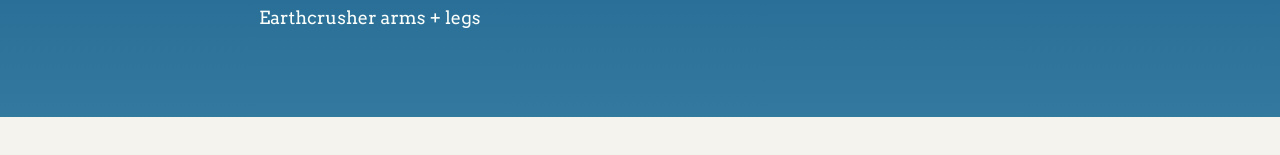
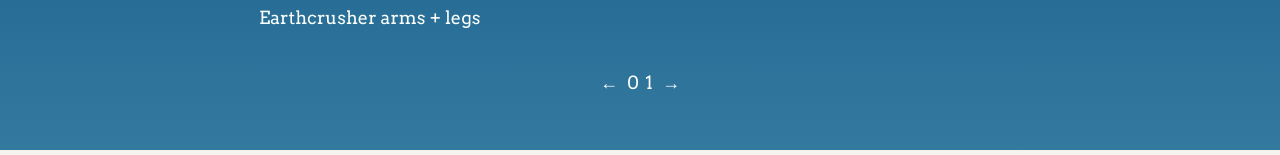
Before and after one commit to amarrazza/alphapillsreact, a React (Create React App) app: page /gallery/0 in a window 1280 px wide. Shown: the part 1432-1587 px from the top of the page. Built offline with nearby package versions, Linux system fonts and the light colour scheme.

Commit message:
gallery nav

```diff
--- a/public/index.html
+++ b/public/index.html
@@ -2,7 +2,7 @@
 <html lang="en">
   <head>
     <meta charset="utf-8" />
-    <link rel="icon" href="pillimages/pills-logo-gold.png" />
+    <link rel="icon" href="../pillimages/pills-logo-gold.png" />
     <meta name="viewport" content="width=device-width, initial-scale=1" />
     <meta name="theme-color" content="#000000" />
     <meta
--- a/src/components/Images.js
+++ b/src/components/Images.js
@@ -6,13 +6,26 @@ import imageData from "../imageData/galleryImages";
 
 const Images = () => {
     let { page } = useParams()
+    let pages = []
+    for(let i = 0; i < imageData.length/2; i++){
+        pages.push(i);
+    }
     return(
         <StyledDiv className="imagesContainer">
+            <div className="imagesWrapper">
                 {imageData.slice(page * 2, page * 2 + 2).map(image => {
                     return(
                         <Image image={image} key={image.id}/>
                     )
                 })}
+            </div>
+            <div className="pageNav">
+                <p className="arrow">&#8592;</p>
+                {pages.map(page => {
+                    return <p className="pageNum">{page}</p>
+                })}
+                <p className="arrow">&#8594;</p>
+            </div>
         </StyledDiv>
     )
 }
@@ -22,7 +35,31 @@ export default Images;
 const StyledDiv = styled.div`
     margin: 2%;
     display: flex;
+    flex-direction: column;
+    justify-content: center;
+    align-items: center;
+
+    .imagesWrapper{
+        display: flex;
         flex-flow: row wrap;
         justify-content: space-evenly;
         align-items: flex-start;
+    }
+
+    .pageNav{
+        display: flex;
+        flex-flow: row nowrap;
+        justify-content: center;
+        width: 10%;
+    }
+    .pageNum{
+        margin: 2.5%;
+    }
+
+    .arrow{
+        display: flex;
+        align-items: center;
+        margin: 2.5% 5%;
+    }
+
 `
--- a/src/imageData/galleryImages.js
+++ b/src/imageData/galleryImages.js
@@ -3,7 +3,7 @@ let id = 0
 
 const galleryImages = [
     {
-        id: id,
+        id: id++,
         src: "../pillimages/earthcrusher.jpeg",
         alt: "earthcrusher",
         text: "A maskless Hashmonk with Earthcrusher arms + legs"
```
Lines whose indentation alone changed are shown as unchanged.
